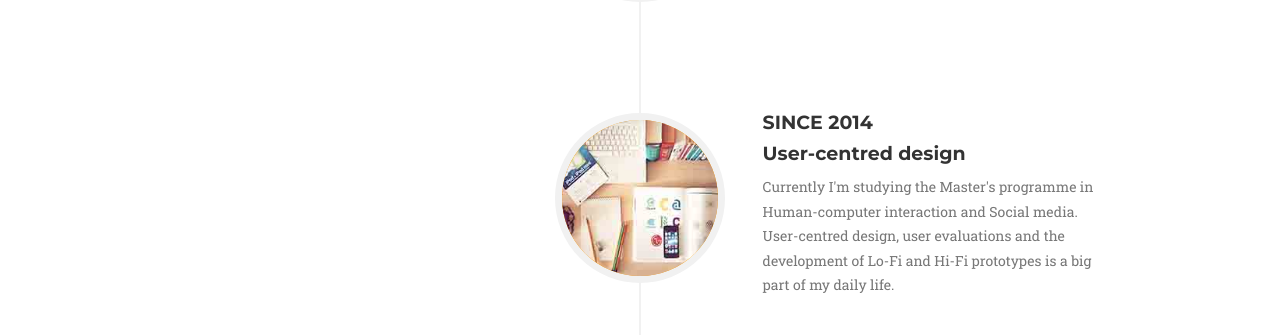
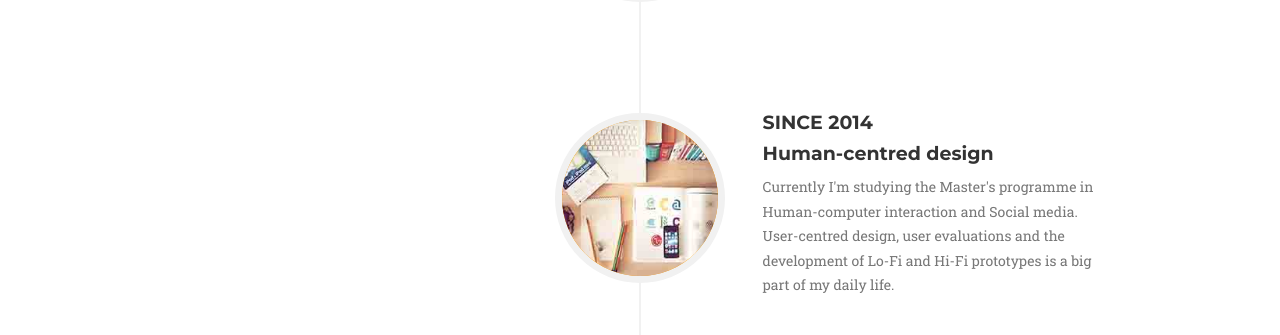
Before and after one commit to Adamsjoberg/Adamsjoberg.github.io, a Jekyll site: the page built from index.html, in a window 1280 px wide and 900 px high, scrolled down 2301 px. Shown: the part 118-453 px from the top of the window. Built offline with Jekyll 4.4.1, drawn with Linux system fonts in a browser that asks for light colours; some web fonts are replaced.

Commit message:
changed text about

```diff
--- a/_includes/about.html
+++ b/_includes/about.html
@@ -31,7 +31,7 @@
                             <div class="timeline-panel">
                                 <div class="timeline-heading">
                                     <h4>Since 2014</h4>
-                                    <h4 class="subheading">User-centred design</h4>
+                                    <h4 class="subheading">Human-centred design</h4>
                                 </div>
                                 <div class="timeline-body">
                                     <p class="text-muted">Currently I'm studying the Master's programme in Human-computer interaction and Social media. User-centred design, user evaluations and the development of Lo-Fi and Hi-Fi prototypes is a big part of my daily life.</p>
```
